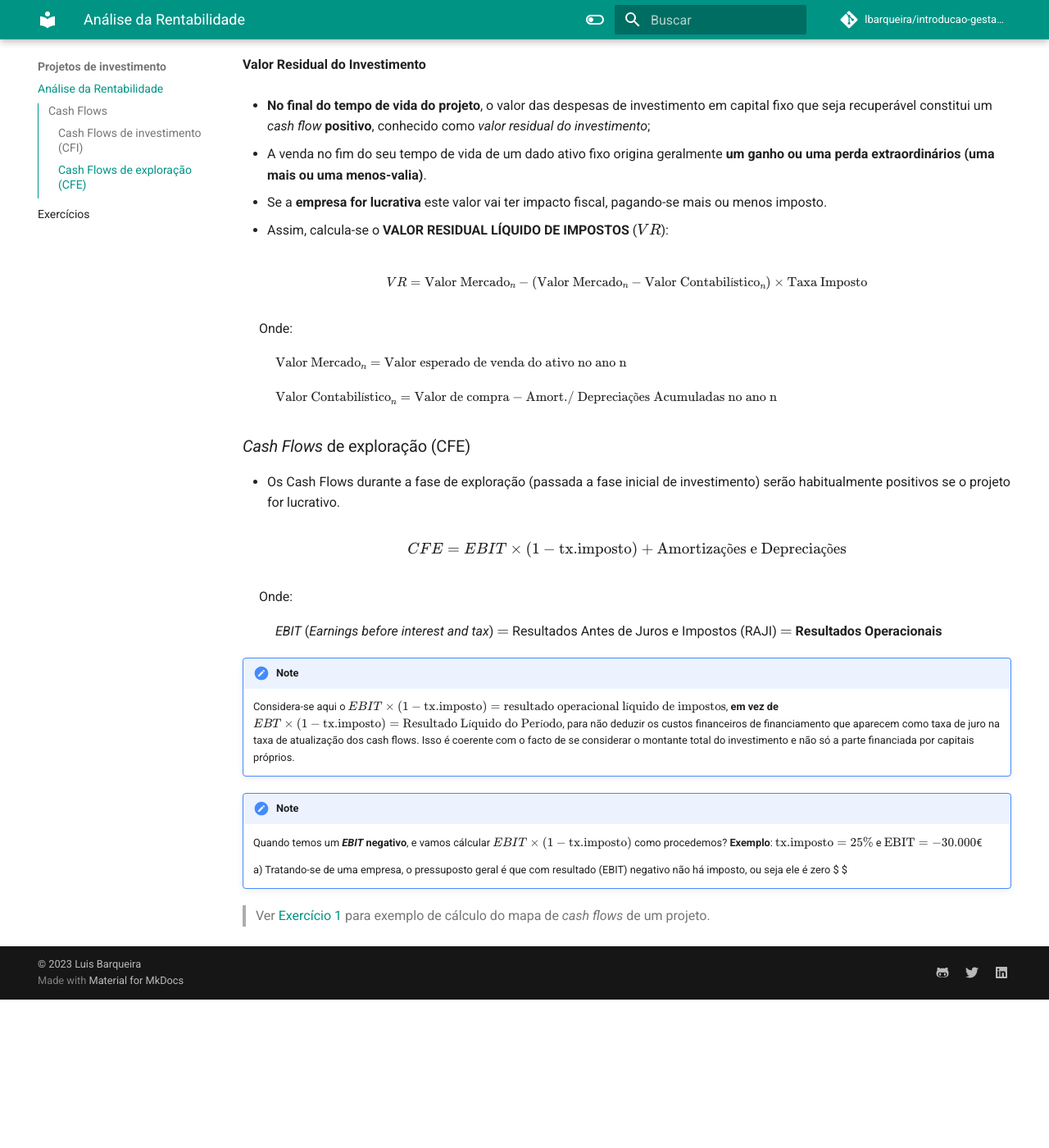
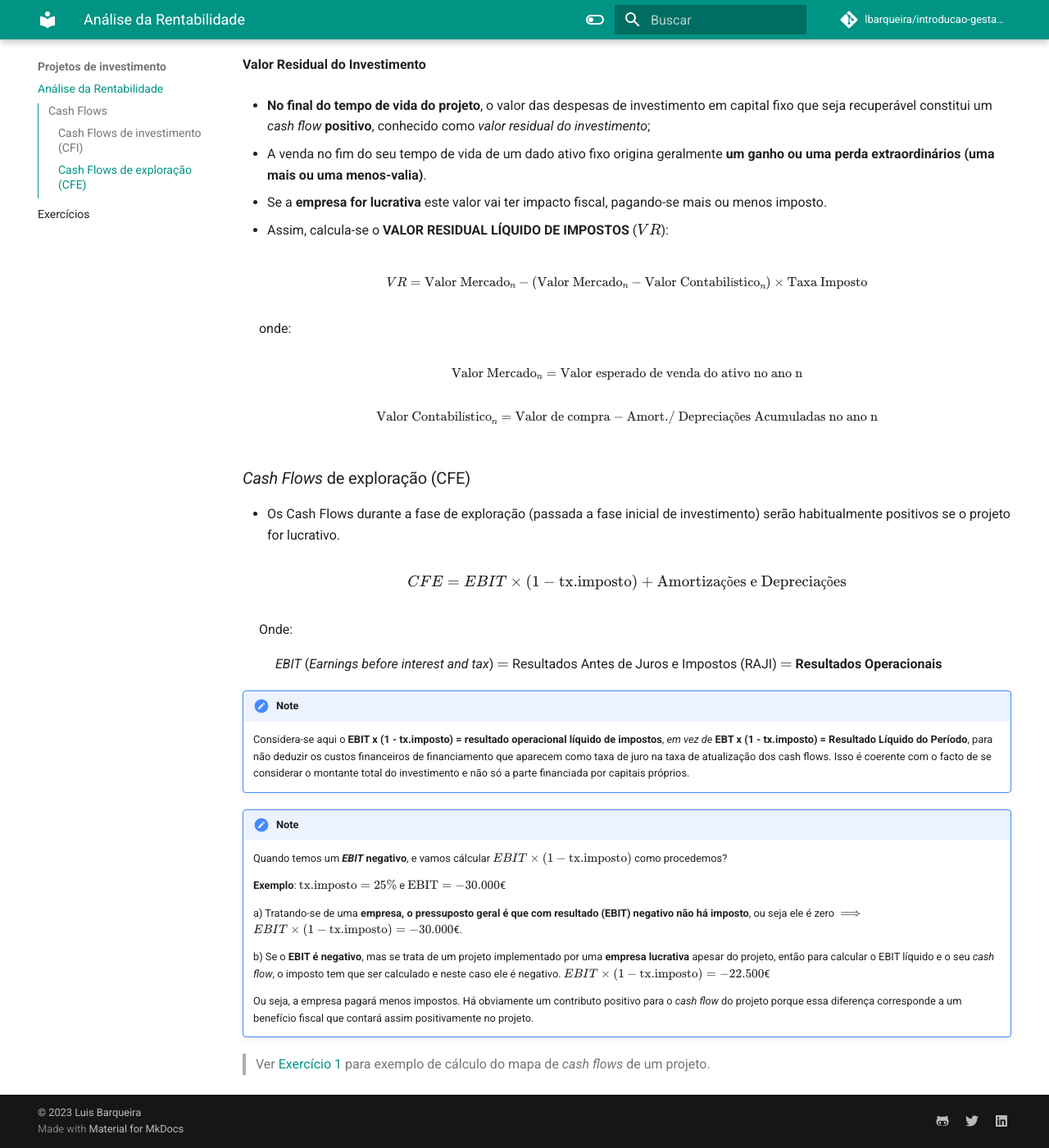
Before and after one commit to lbarqueira/introducao-gestao-material-mkdocs, an MkDocs documentation site: the page built from docs/anal_rentabilidade.md, in a window 1280 px wide and 1400 px high, scrolled down 1164 px. Shown: the whole window at 82% size. Built offline with MkDocs 1.6.1 and Material for MkDocs 9.7.7, drawn with Linux system fonts in a browser that asks for light colours; comment, search, counter and statistics services are not loaded; before the commit the page ends 2383 px from its top, so only the background shows below that.

Commit message:
update docs

```diff
--- a/docs/anal_rentabilidade.md
+++ b/docs/anal_rentabilidade.md
@@ -50,11 +50,11 @@ $$ \text{Inv.FME} = \Delta (\text{Inventário} + \text{Clientes} - \text{Fornece
 
 $$ \small VR =  \text{Valor Mercado}_n - (\text{Valor Mercado}_n - \text{Valor Contabilístico}_n) \times \text{Taxa Imposto} $$
 
-&emsp; Onde:
+&emsp; onde:
 
-&emsp; &emsp;  $\small \text{Valor Mercado}_n = \text{Valor esperado de venda do ativo no ano n}$
+$$ \small \text{Valor Mercado}_n = \text{Valor esperado de venda do ativo no ano n} $$
 
-&emsp; &emsp; $\small \text{Valor Contabilístico}_n = \text{Valor de compra} - \text{Amort./ Depreciações Acumuladas no ano n}$
+$$ \small \text{Valor Contabilístico}_n = \text{Valor de compra} - \text{Amort./ Depreciações Acumuladas no ano n} $$
 
 ### _Cash Flows_ de exploração (CFE)
 
@@ -67,13 +67,18 @@ $$ CFE = EBIT \times (1 - \text{tx.imposto}) + \text{Amortizações e Depreciaç
 &emsp; &emsp; *EBIT* (*Earnings before interest and tax*) $=$ Resultados Antes de Juros e Impostos (RAJI) $=$ **Resultados Operacionais**
 
 !!! Note
-    Considera-se aqui o $EBIT \times (1-\text{tx.imposto}) = \text{resultado operacional líquido de impostos}$, **em vez de** $EBT \times (1-\text{tx.imposto}) = \text{Resultado Líquido do Período}$,  para não deduzir os custos financeiros de financiamento que aparecem como taxa de juro na taxa de atualização dos cash flows. Isso é coerente com o facto de se considerar o montante total do investimento e não só a parte financiada por capitais próprios.
+    Considera-se aqui o **EBIT x (1 - tx.imposto) = resultado operacional líquido de impostos**, *em vez de* **EBT x (1 - tx.imposto) = Resultado Líquido do Período**,  para não deduzir os custos financeiros de financiamento que aparecem como taxa de juro na taxa de atualização dos cash flows. Isso é coerente com o facto de se considerar o montante total do investimento e não só a parte financiada por capitais próprios.
 
 !!! Note
     Quando temos um __*EBIT* negativo__, e vamos cálcular $EBIT \times (1-\text{tx.imposto})$ como procedemos?
+
     **Exemplo**: $\text{tx.imposto} = 25\%$ e $\text{EBIT} = -30.000$€
 
-    a) Tratando-se de uma empresa, o pressuposto geral é que com resultado (EBIT) negativo não há imposto, ou seja ele é zero $ $
+    a) Tratando-se de uma **empresa, o pressuposto geral é que com resultado (EBIT) negativo não há imposto**, ou seja ele é zero $\implies$ $EBIT \times (1-\text{tx.imposto}) = -30.000$€.
+
+    b) Se o **EBIT é negativo**, mas se trata de um projeto implementado por uma **empresa lucrativa** apesar do projeto, então para calcular o EBIT líquido e o seu *cash flow*, o imposto tem que ser calculado e neste caso ele é negativo. $EBIT \times (1-\text{tx.imposto}) = -22.500$€
+
+    Ou seja, a empresa pagará menos impostos. Há obviamente um contributo positivo para o *cash flow* do projeto porque essa diferença corresponde a um benefício fiscal que contará assim positivamente no projeto.
 
 
 >Ver [Exercício 1](exercicios_3.md#exercicio-1) para exemplo de cálculo do mapa de *cash flows* de um projeto.
```
